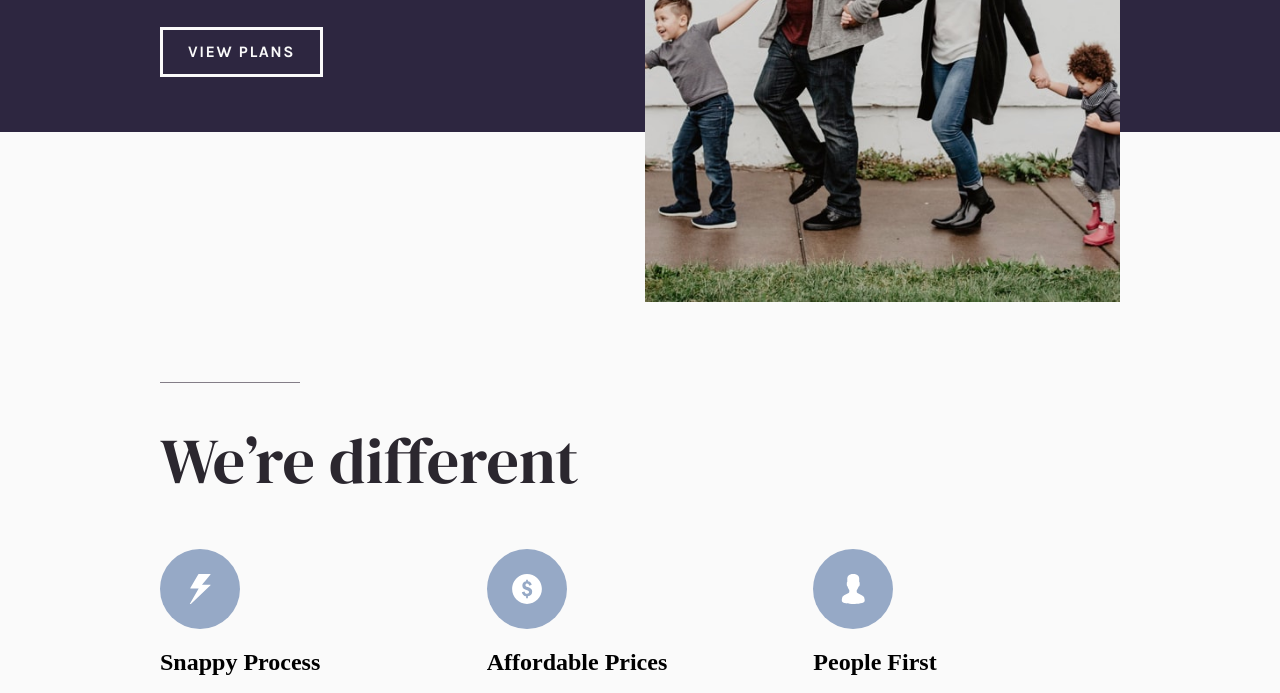
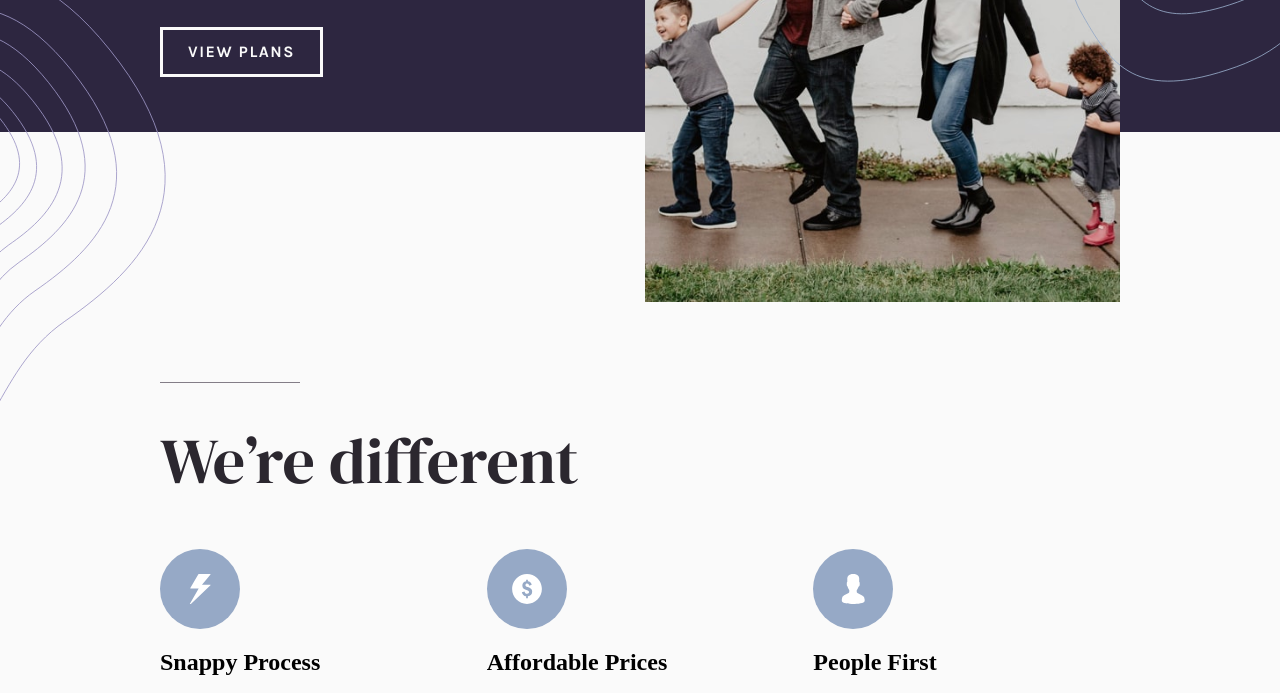
Before and after one commit to joaovictorperes/insure, a plain HTML site: page index.html in a window 1280 px wide. Shown: the part 440-1133 px from the top of the page. Drawn offline with Linux system fonts and the light colour scheme.

Commit message:
introduction-svg-20-01-22

```diff
--- a/css/home/introduction.css
+++ b/css/home/introduction.css
@@ -5,6 +5,31 @@
   padding: 80px 0px;
   background-color: var(--color-p1);
   box-shadow: inset 0px -250px var(--color-3);
+  position: relative;
+}
+
+.introduction-content::before {
+  content: "";
+  position: absolute;
+  background: url(../../images/bg-pattern-intro-right-desktop.svg) no-repeat top -80px
+    right;
+  background-size: contain;
+  right: 0px;
+  top: 0px;
+  width: 40%;
+  height: 70%;
+}
+
+.introduction-content::after {
+  content: "";
+  position: absolute;
+  background: url(../../images/bg-pattern-intro-left-desktop.svg) no-repeat
+    bottom left;
+  background-size: contain;
+  left: 0px;
+  bottom: -20px;
+  width: 13%;
+  height: 100%;
 }
 
 .introduction-grid {
--- a/css/utility/colors.css
+++ b/css/utility/colors.css
@@ -1,6 +1,6 @@
 :root {
   --color-1: hsl(270, 9%, 17%);
-  --color-2: hsl(273, 4%, 51%);
+  --color-2: hsl(276, 4%, 51%);
   --color-3: hsl(0, 0%, 98%);
   --color-p1: hsl(256, 26%, 20%);
   --color-p2: hsl(216, 30%, 68%);
```
Also changed, not shown: css/global/header.css (+0 -12 lines).
